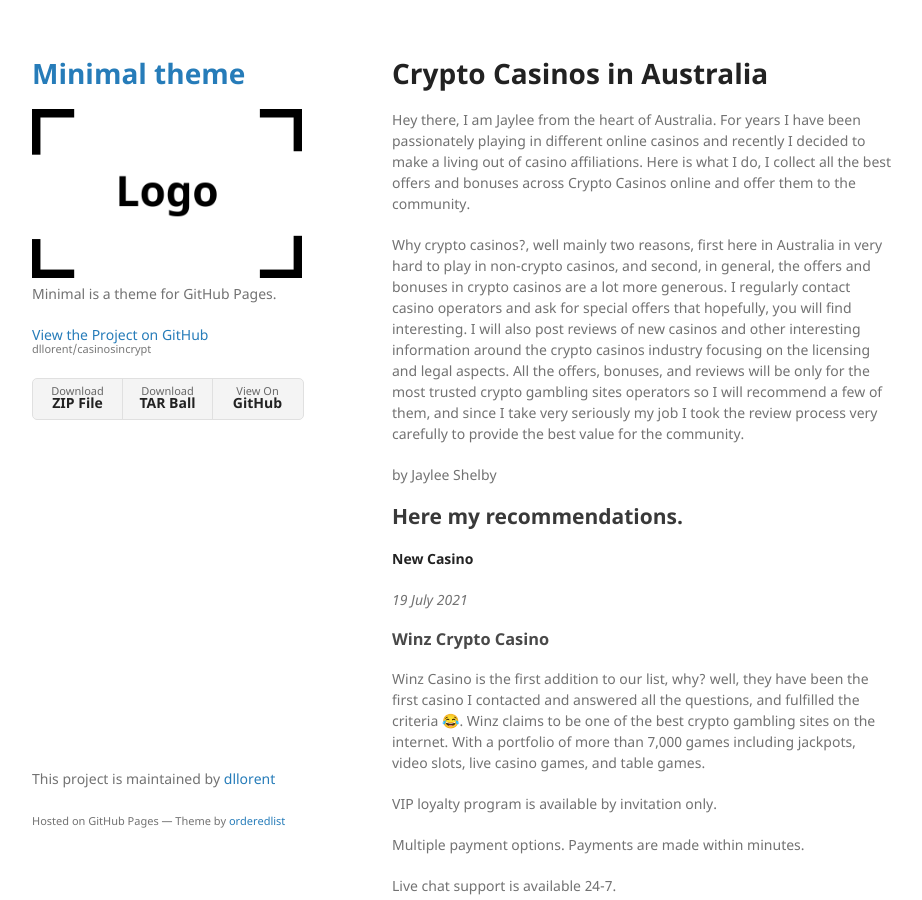
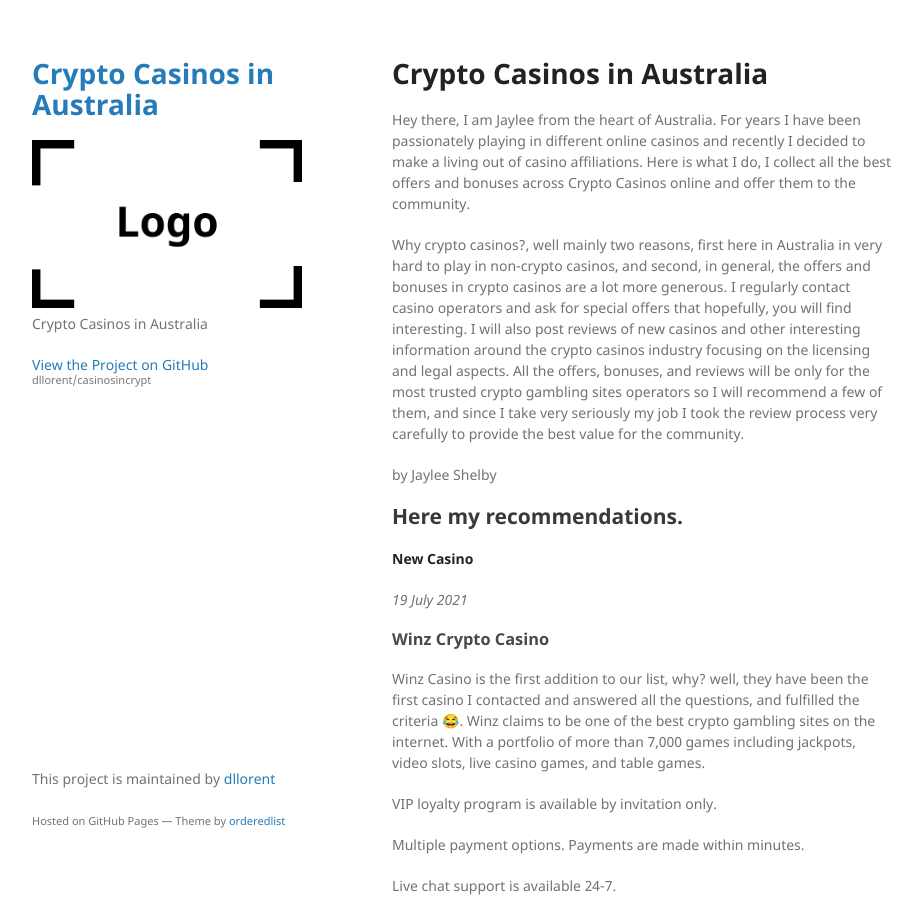
Before and after one commit to dllorent/casinosincrypt, a Jekyll site: the page built from index.md, in a window 1280 px wide and 900 px high. Shown: the whole window, without its empty margins (178-1100 px from the left). Built offline with Jekyll 4.4.1, drawn with Linux system fonts in a browser that asks for light colours; our own code applies the rules of GitHub Pages for plain Markdown files.

Commit message:
Update _config.yml

```diff
--- a/_config.yml
+++ b/_config.yml
@@ -1,6 +1,6 @@
-title: Minimal theme
+title: Crypto Casinos in Australia
 logo: /assets/img/logo.png
-description: Minimal is a theme for GitHub Pages.
-show_downloads: true
+description: Crypto Casinos in Australia
+show_downloads: false
 google_analytics:
 theme: jekyll-theme-minimal
```
